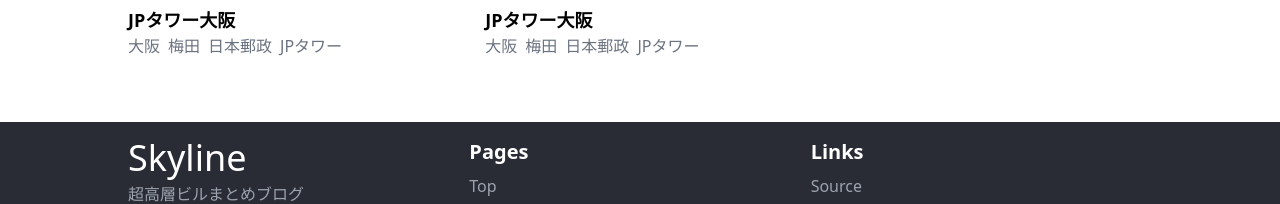
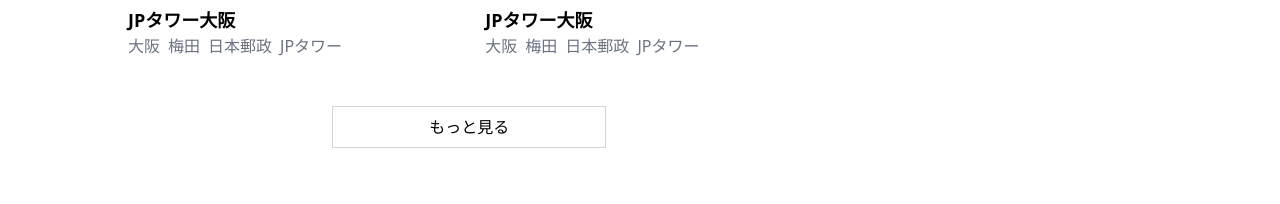
Before and after one commit to FNYukii/Skyline, a Next.js app: page / in a window 1280 px wide. Shown: the part 1114-1318 px from the top of the page. Built offline with nearby package versions, Linux system fonts and the light colour scheme.

Commit message:
feat: PostListSectionにもっと見るボタンを配置

```diff
--- a/src/components/sections/PostListSection.tsx
+++ b/src/components/sections/PostListSection.tsx
@@ -79,6 +79,11 @@ function PostListSection(props: Props) {
 					</div>
 				))}
 			</div>
+
+			<div className="flex justify-center">
+
+				<button className="mt-12 py-2 px-24 border border-gray-300 hover:bg-gray-100 transition">もっと見る</button>
+			</div>
 		</div>
 	)
 }
--- a/src/pages/index.tsx
+++ b/src/pages/index.tsx
@@ -14,12 +14,14 @@ export default function Home() {
 
 				<div className="mt-12 flex">
 
-					<PostListSection className="w-2/3" />
+					<div className="w-2/3">
+						<PostListSection />
+					</div>
 
 					<div className="w-1/3 pl-8">
 
 						<SearchSection />
-						<HotTagListSection className="mt-4"/>
+						<HotTagListSection className="mt-4" />
 						<AllTagListSection className="mt-4" />
 					</div>
 				</div>
```
